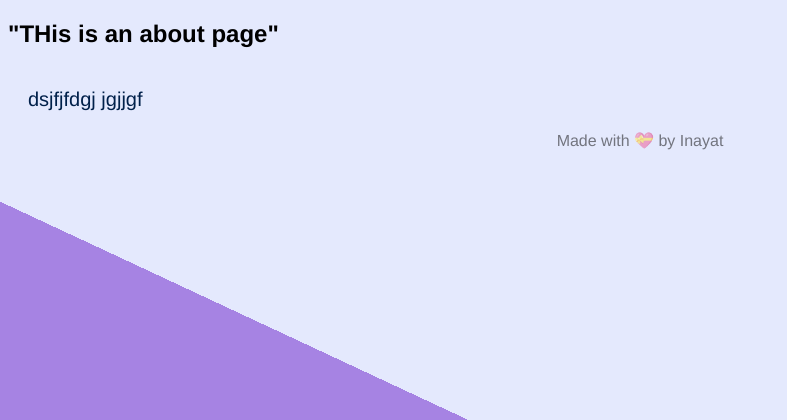
After one commit to Inayatx/To-do-list-v1, a Node server app: page /about in a window 1280 px wide. The commit adds this page. Shown: the top 420 px of the page, without its empty margins (0-787 px from the left). Run offline with Node 20, Linux system fonts and the light colour scheme.

Commit message:
add header and footer also make work page working

```diff
--- a/app.js
+++ b/app.js
@@ -8,7 +8,9 @@ let items = ["Buy food", "Cook food", "Eat food"];
 let workItems = [""];
 app.set("view engine", "ejs");
 
-app.use(bodyParser.urlencoded({extended: true}));
+app.use(bodyParser.urlencoded({
+  extended: true
+}));
 app.use(express.static("public"));
 
 app.get("/", function(req, res) {
@@ -41,31 +43,46 @@ app.get("/", function(req, res) {
   //   case 1:
   //     day = "Monday";
   //     break;
-  res.render("list", {listTitle: day, newListItems: workItems });
+
+
+  res.render("list", {
+    listTitle: day,
+    newListItems: workItems
+  });
 
   app.post("/", function(req, res) {
+    // console.log(req.body);
 
     let item = req.body.newItem;
 
-    console.log(item);
+    if (req.body.list=== "Work") {
+      workItems.push(item);
+      res.redirect("/work");
+    } else {
 
+    // console.log(item);
     items.push(item);
-
-    res.redirect("/");
+    res.redirect("/");}
   });
 });
 
-app.get("/work", function(req,res){
-  res.render("list", {listTitle:"Work List", newListItems: items});
+app.get("/work", function(req, res) {
+  res.render("list", {
+    listTitle: "Work List",
+    newListItems: items
+  });
 
 });
 
-app.post("/work", function(req, res){
+app.post("/work", function(req, res) {
   let item = req.body.newItem;
   workItems.push(item);
   res.redirect("/work");
 });
 
+app.get("/about", function(req, res){
+res.render("about");
+});
 
 app.listen(3000, function() {
   console.log("Server started on port 3000.");
--- /dev/null
+++ b/views/about.ejs
@@ -0,0 +1,6 @@
+<%- include("header") -%>
+
+<h2>"THis is an about page"</h2>
+<p>dsjfjfdgj jgjjgf</p>
+
+<%- include("footer") -%>
--- /dev/null
+++ b/views/footer.ejs
@@ -0,0 +1,6 @@
+
+</body>
+
+<footer>Made with 💝 by Inayat</footer>
+
+</html>
--- /dev/null
+++ b/views/header.ejs
@@ -0,0 +1,10 @@
+<!DOCTYPE html>
+<html lang="en" dir="ltr">
+
+<head>
+  <meta charset="utf-8">
+  <title>To Do List</title>
+  <link rel="stylesheet" href="css/styles.css">
+</head>
+
+<body>
```
Also changed, not shown: views/list.ejs (+3 -14 lines).
